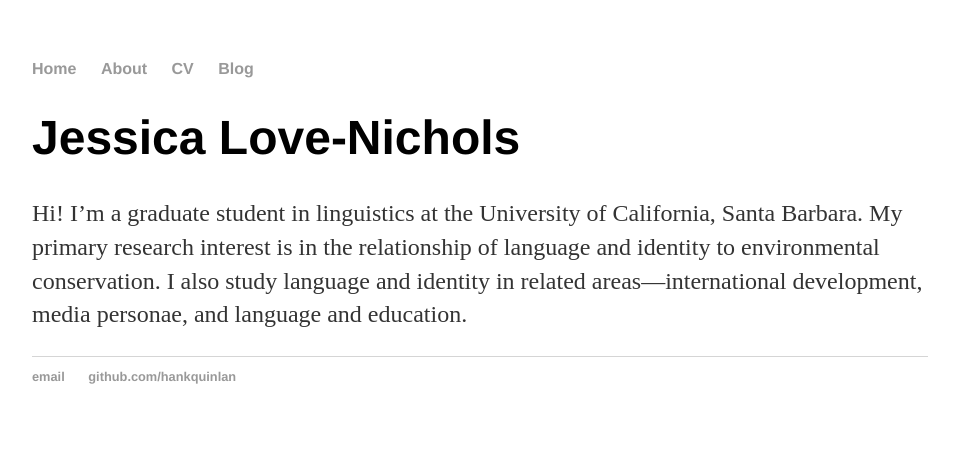
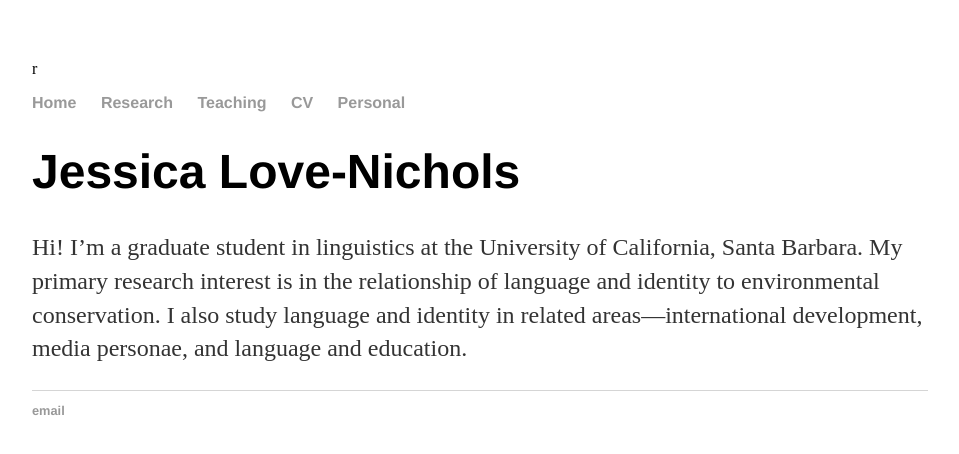
Before and after one commit to jessicalovenichols/jessicalovenichols.github.io, a Jekyll site: the page built from index.html, in a window 1280 px wide. Shown: the top 454 px of the page, without its empty margins (160-1119 px from the left). Built offline with Jekyll 4.4.1, drawn with Linux system fonts in a browser that asks for light colours.

Commit message:
Update default.html

```diff
--- a/_layouts/default.html
+++ b/_layouts/default.html
@@ -1,4 +1,4 @@
-<!DOCTYPE html>
+r<!DOCTYPE html>
 	<html>
 		<head>
 			<title>{{ page.title }}</title>
@@ -9,9 +9,10 @@
 			<nav>
 	    		<ul>
 	        		<li><a href="/">Home</a></li>
-		        	<li><a href="/about">About</a></li>
+		        	<li><a href="/research">Research</a></li>
+				<li><a href="/teaching">Teaching</a></li>
 	        		<li><a href="/cv">CV</a></li>
-	        		<li><a href="/blog">Blog</a></li>
+	        		<li><a href="/personal">Personal</a></li>
 	    		</ul>
 			</nav>
 			<div class="container">
@@ -21,8 +22,7 @@
 			</div><!-- /.container -->
 			<footer>
 	    		<ul>
-	        		<li><a href="mailto:hankquinlanhub@gmail.com">email</a></li>
-	        		<li><a href="https://github.com/hankquinlan">github.com/hankquinlan</a></li>
+	        		<li><a href="mailto:jlovenichols@umail.ucsb.edu">email</a></li>
 				</ul>
 			</footer>
 		</body>
```
